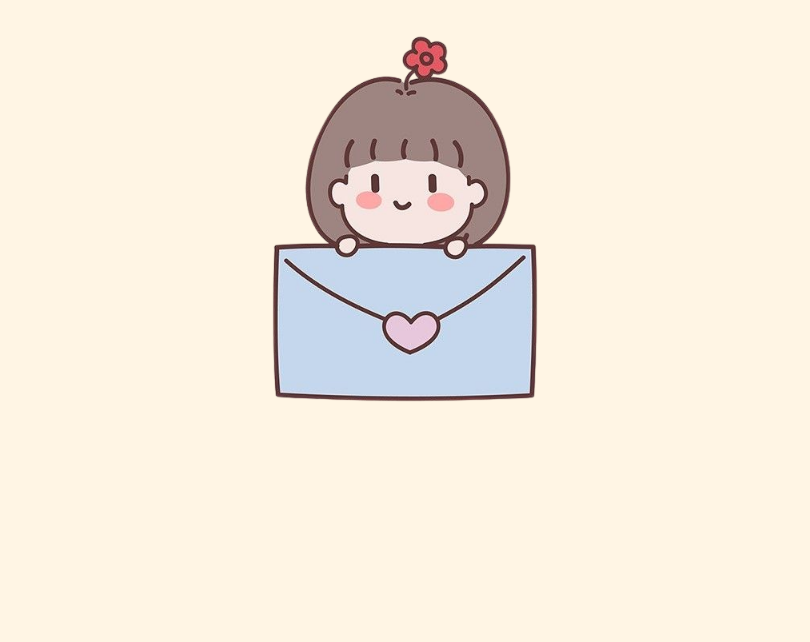
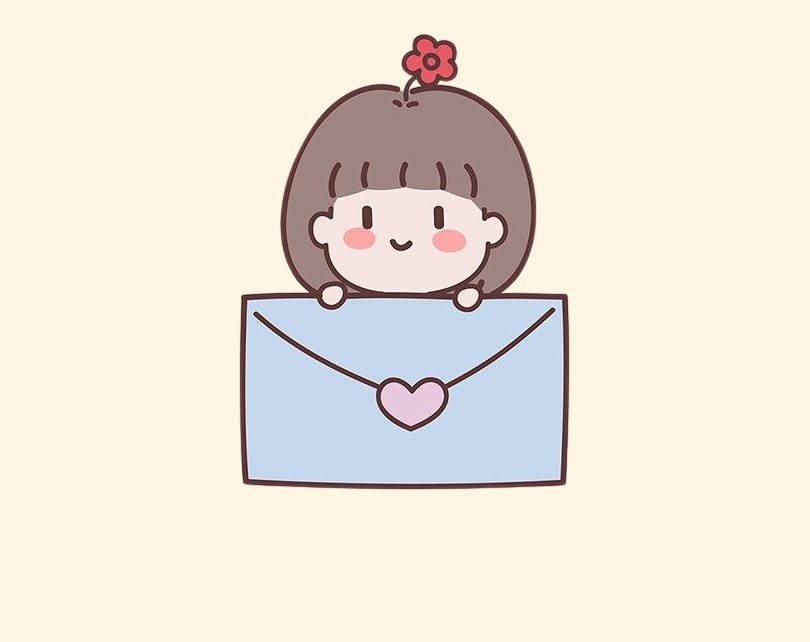
Before and after one commit to Buckyyy13/valentinefor2p, a plain HTML site: page index.html in a window 1280 px wide. Shown: the part 158-800 px from the top of the page, without its empty margins (233-1043 px from the left). Drawn offline with Linux system fonts and the light colour scheme.

Commit message:
Update valentine.css

```diff
--- a/css/valentine.css
+++ b/css/valentine.css
@@ -1,27 +1,28 @@
 body {
   text-align: center;
   margin-top: 30px;
-  font-family: "Courier";
+  font-family: "Karla", sans-serif;
   background-color: #fff5e4;
   color: #ff9494;
 }
 
 img {
-  height: 400px;
-  width: auto;
-  padding: 10px;
+  height: auto;
+  width: 500px;
+  padding: 0;
 }
 
 #valentineQuestion {
   font-size: 50px;
   margin-bottom: 10px;
 }
+
 .answerButton {
   padding: 10px 20px;
   font-size: 18px;
   cursor: pointer;
   margin: 10px;
-  font-family: "courier";
+  font-family: "Karla", sans-serif;
   margin-bottom: 20px;
   background-color: #ffe3e1;
   color: #e67373;
```
